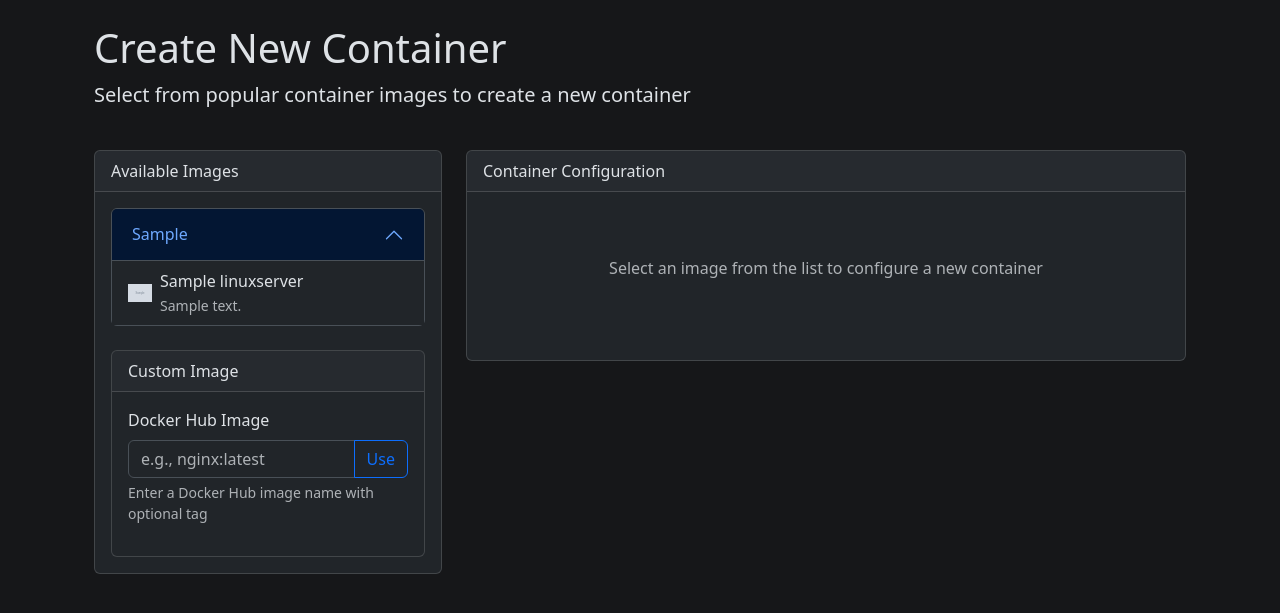
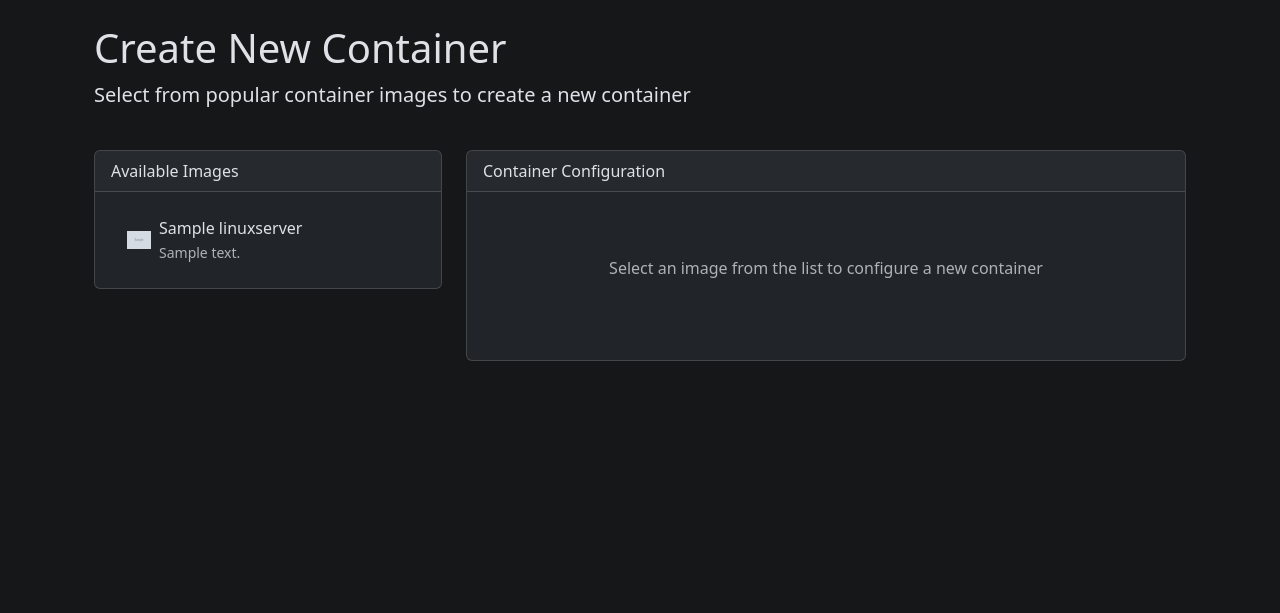
Before and after one commit to TheLovinator1/dwui, a Django app: page /new-container/ in a window 1280 px wide. Shown: the part 56-669 px from the top of the page. Run offline with Django 5.2, Linux system fonts and the light colour scheme; tables that the repository leaves empty hold one stand-in row (values such as "Sample post"); grey boxes marked "Sample" are stand-in pictures; parts of the project's set-up code (start-up, migrations or seed data) failed here and were passed over; some libraries are stand-ins or nearby versions.

Commit message:
Refactor image handling in new container view: simplify data structure and remove category organization

```diff
--- a/dwui/templates/new_container.html
+++ b/dwui/templates/new_container.html
@@ -19,22 +19,6 @@
                     Available Images
                 </div>
                 <div class="card-body">
-                    <div class="accordion" id="imageAccordion">
-                        {% for category, images in categories.items %}
-                        <div class="accordion-item">
-                            <h2 class="accordion-header" id="heading{{ forloop.counter }}">
-                                <button class="accordion-button {% if forloop.counter > 1 %}collapsed{% endif %}"
-                                    type="button" data-bs-toggle="collapse"
-                                    data-bs-target="#collapse{{ forloop.counter }}"
-                                    aria-expanded="{% if forloop.counter == 1 %}true{% else %}false{% endif %}"
-                                    aria-controls="collapse{{ forloop.counter }}">
-                                    {{ category }}
-                                </button>
-                            </h2>
-                            <div id="collapse{{ forloop.counter }}"
-                                class="accordion-collapse collapse {% if forloop.counter == 1 %}show{% endif %}"
-                                aria-labelledby="heading{{ forloop.counter }}" data-bs-parent="#imageAccordion">
-                                <div class="accordion-body p-0">
                     <div class="list-group list-group-flush">
                         {% for image in images %}
                         <button type="button"
@@ -49,45 +33,13 @@
                             <div>
                                 <div>{{ image.display_name|default:image.name }}</div>
                                 {% if image.description %}
-                                                <small
-                                                    class="text-muted">{{ image.description|truncatechars:50 }}</small>
+                                <small class="text-muted">{{ image.description|truncatechars:50 }}</small>
                                 {% endif %}
                             </div>
                         </button>
                         {% empty %}
-                                        <div class="list-group-item text-muted">No images in this category</div>
+                        <div class="list-group-item text-muted">No images available</div>
                         {% endfor %}
-                                    </div>
-                                </div>
-                            </div>
-                        </div>
-                        {% empty %}
-                        <div class="alert alert-info">
-                            No container images found. <a href="{% url 'admin_settings' %}">Import images from
-                                Linuxserver.io</a>
-                        </div>
-                        {% endfor %}
-                    </div>
-
-                    <!-- Search for any Docker Hub image -->
-                    <div class="mt-4">
-                        <div class="card">
-                            <div class="card-header">
-                                Custom Image
-                            </div>
-                            <div class="card-body">
-                                <div class="mb-3">
-                                    <label for="customImage" class="form-label">Docker Hub Image</label>
-                                    <div class="input-group">
-                                        <input type="text" class="form-control" id="customImage"
-                                            placeholder="e.g., nginx:latest">
-                                        <button class="btn btn-outline-primary" type="button"
-                                            onclick="selectCustomImage()">Use</button>
-                                    </div>
-                                    <div class="form-text">Enter a Docker Hub image name with optional tag</div>
-                                </div>
-                            </div>
-                        </div>
                     </div>
                 </div>
             </div>
--- a/dwui/views.py
+++ b/dwui/views.py
@@ -186,35 +186,21 @@ def new_container(request: HttpRequest) -> HttpResponse:
         if name and image:
             return create_container(request, name, image)
 
-    # Fetch Linuxserver data and organize into categories
+    # Fetch Linuxserver data and prepare a flat list of images
     linuxserver_data = Linuxserver.objects.all()
 
-    # Organize images by category
-    categories: dict[str, list[dict[str, Any]]] = {}
-
-    for container_image in linuxserver_data:
-        # Get the category or default to "Other"
-        category: str = str(container_image.category) or "Other"
-
-        # Convert the model instance to a dictionary for the template
-        image_dict: dict[str, str] = {
+    images: list[dict[str, str]] = [
+        {
             "name": str(container_image.name),
             "display_name": str(container_image.name),
             "description": str(container_image.description),
             "project_logo": str(container_image.project_logo),
         }
-
-        # Add the image to the appropriate category
-        if category not in categories:
-            categories[category] = []
-
-        categories[category].append(image_dict)
-
-    # Sort categories alphabetically
-    sorted_categories = dict(sorted(categories.items()))
+        for container_image in linuxserver_data
+    ]
 
     context: dict[str, Any] = {
-        "categories": sorted_categories,
+        "images": images,
     }
 
     return render(request, "new_container.html", context)
```
Lines whose indentation alone changed are shown as unchanged.
